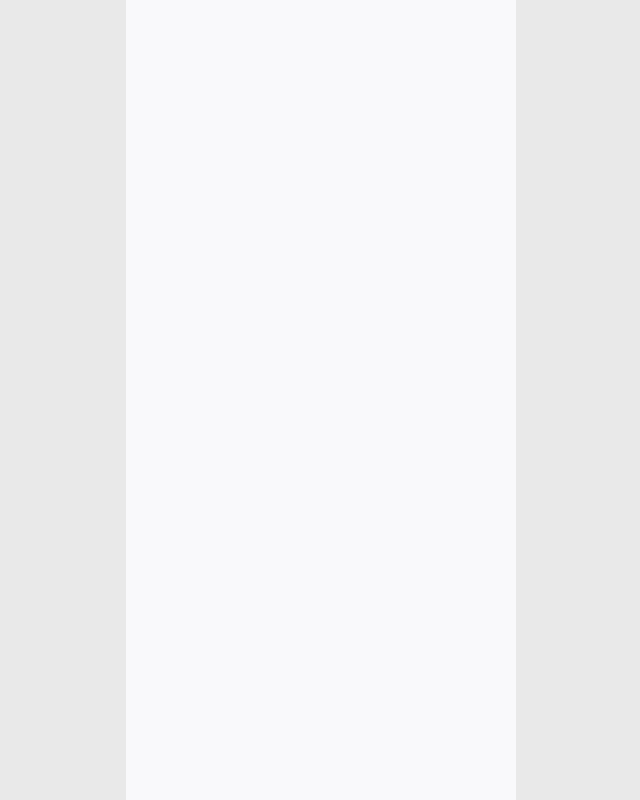
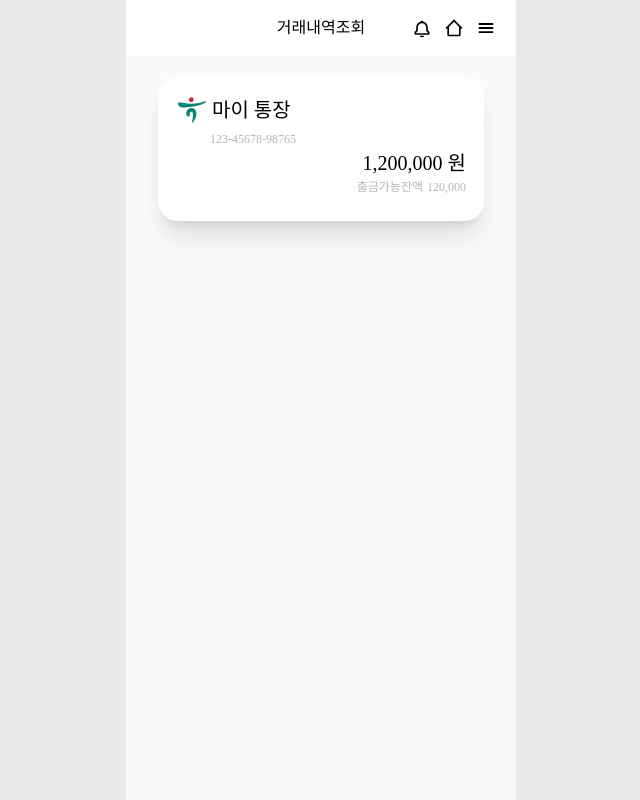
Before and after one commit to hana-runner/hana-v-frontend, a React (Vite) app: page /TransactionHistory in a window 1280 px wide. Before the commit this address had no page. Shown: the whole page, without its empty margins (319-959 px from the left). Built offline with nearby package versions, Linux system fonts and the light colour scheme; a web font is replaced by a local one.

Commit message:
✨ TransactionHistory 페이지 추가

```diff
--- a/src/App.tsx
+++ b/src/App.tsx
@@ -1,7 +1,7 @@
 import React from "react";
 import "./App.css";
 import { Route, Routes } from "react-router-dom";
-import { Home, Splash } from "./pages";
+import { Home, Splash, TransactionHistory } from "./pages";
 
 function App() {
   return (
@@ -9,6 +9,7 @@ function App() {
       <Route path="/" element={<Home />} />
       <Route path="/home" element={<Home />} />
       <Route path="/splash" element={<Splash />} />
+      <Route path="/TransactionHistory" element={<TransactionHistory />} />
     </Routes>
   );
 }
--- /dev/null
+++ b/src/pages/TransactionHistories/TransactionHistory.tsx
@@ -0,0 +1,14 @@
+/* eslint-disable react/react-in-jsx-scope */
+
+import { AccountBoard, Navbar } from "../../components";
+
+function TransactionHistory() {
+  return (
+    <section className="flex flex-col items-center">
+      <Navbar title="거래내역조회" option={false} />
+      <AccountBoard />
+    </section>
+  );
+}
+
+export default TransactionHistory;
--- a/src/pages/index.ts
+++ b/src/pages/index.ts
@@ -1,3 +1,4 @@
 export { default as Home } from "./Home";
 export { default as NotFound } from "./NotFound";
 export { default as Splash } from "./Splash";
+export { default as TransactionHistory } from "./TransactionHistories/TransactionHistory";
```
